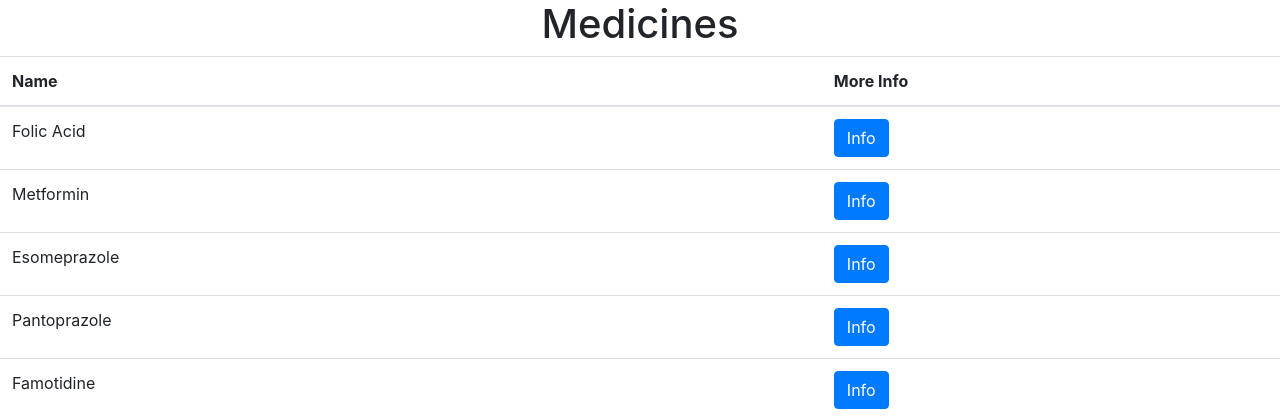
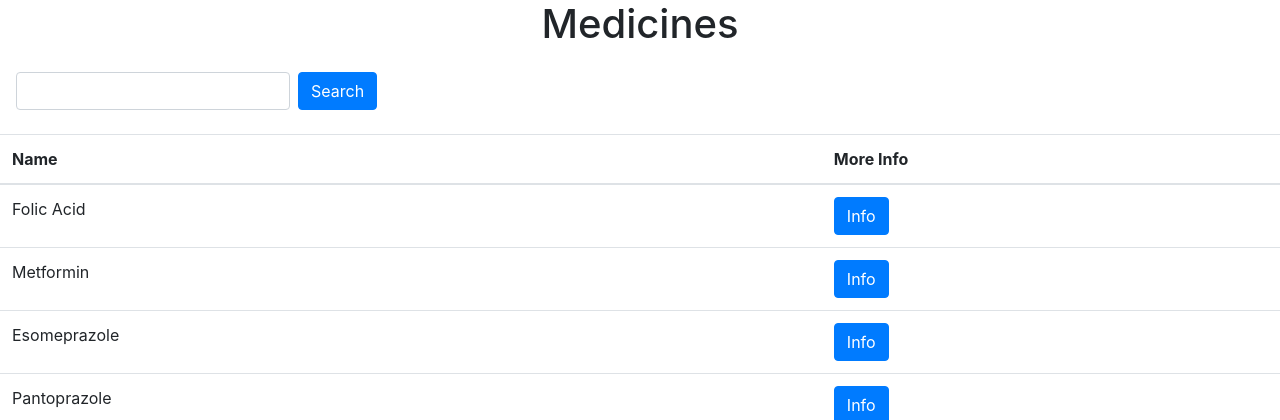
Before and after one commit to ProffD-17/Online-pharmacy, a Flask app: page /medicines in a window 1280 px wide. Shown: the top 420 px of the page. Run offline with Flask 3, Linux system fonts and the light colour scheme; some libraries are stand-ins or nearby versions.

Commit message:
added search to medicies.html

```diff
--- a/app.py
+++ b/app.py
@@ -125,5 +125,14 @@ def register():
 # show medicines in db
 @app.route('/medicines')
 def medicines():
+    # check for search and return results if any
+    search = request.args.get('search')
+    if search:
+        search_resuslts = db.execute('SELECT * FROM medicines WHERE name LIKE ?', '%' + search + '%')
+        if not search_resuslts:
+            return render_template('medicines.html', medicines=None, search_query=search)
+        return render_template('medicines.html', medicines=search_resuslts, search_query=search)
+
+    # if no search return all medicines
     medicines = db.execute('SELECT * FROM medicines')
     return render_template('medicines.html', medicines=medicines)
--- a/templates/medicines.html
+++ b/templates/medicines.html
@@ -2,6 +2,15 @@
 {% block body %}
 
     <h1 class="text-center">Medicines</h1>
+    <search>
+        <form action="/medicines" method="get" class="form-inline m-3">
+            <div class="form-group">
+                <input class="form-control" type="search" name="search" id="searchbar" {% if search_query %} value="{{ search_query }}" {% endif %}>
+                <button class="btn btn-primary m-2" type="submit">Search</button>
+            </div>
+        </form>
+    </search>
+    {% if medicines %}
         <table class="table table-hover">
             <thead>
                 <th>Name</th>
@@ -21,5 +30,8 @@
                 {% endfor %}
             </tbody>
         </table>
+    {% else %}
+        <p class="text-center">No medicines found with the name {{ search_query }}</p>
+    {% endif %}
 
 {% endblock %}
```
Also changed, not shown: 2 other files. Lines whose indentation alone changed are shown as unchanged.
